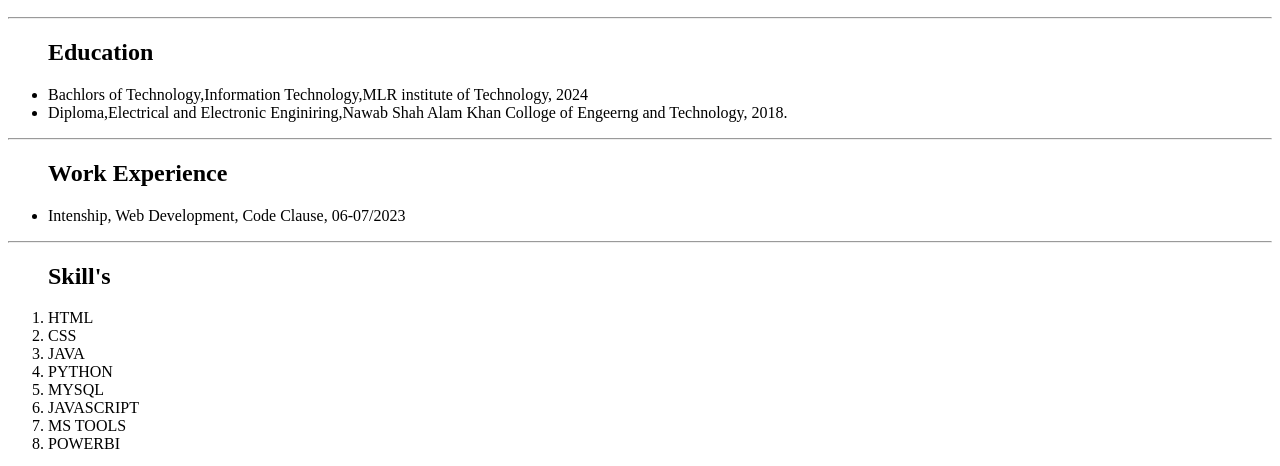
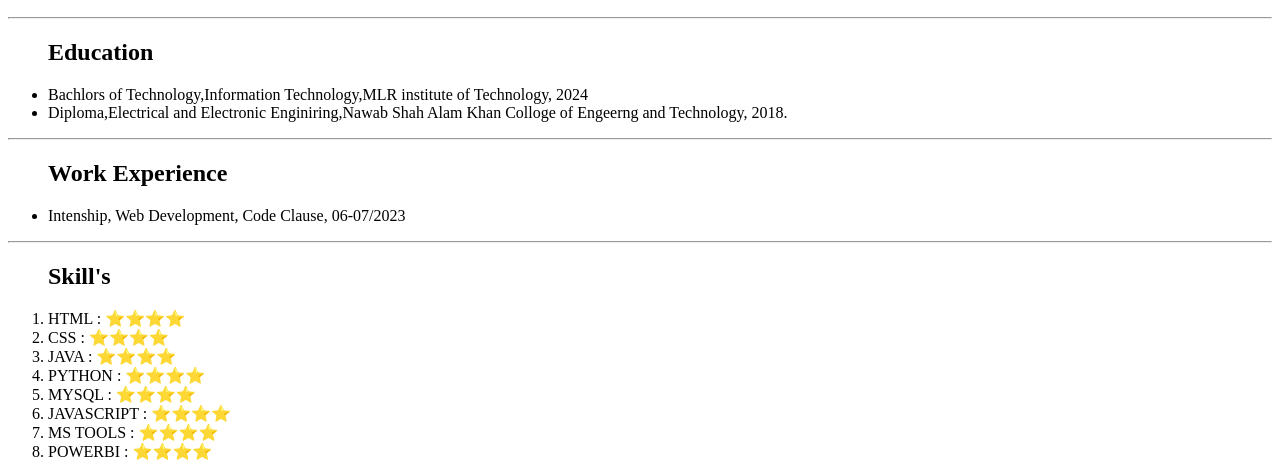
Before and after one commit to Nazeeruddin24/HTML-MyResum, a plain HTML site: page index.html in a window 1280 px wide. Shown: the part 486-952 px from the top of the page. Drawn offline with Linux system fonts and the light colour scheme.

Commit message:
Update index.html

```diff
--- a/index.html
+++ b/index.html
@@ -23,14 +23,14 @@
     <li>Intenship, Web Development, Code Clause, 06-07/2023</li>
     </ul><hr>
     <ol><h2>Skill's</h2>
-    <li>HTML</li>
-    <li>CSS</li>
-    <li>JAVA</li>
-    <li>PYTHON</li>
-    <li>MYSQL</li>
-    <li>JAVASCRIPT</li>
-    <li>MS TOOLS</li>
-    <li>POWERBI</li>
+    <li>HTML : ⭐️⭐️⭐️⭐️</li>
+    <li>CSS : ⭐️⭐️⭐️⭐️</li>
+    <li>JAVA : ⭐️⭐️⭐️⭐️</li>
+    <li>PYTHON : ⭐️⭐️⭐️⭐️</li>
+    <li>MYSQL : ⭐️⭐️⭐️⭐️</li>
+    <li>JAVASCRIPT : ⭐️⭐️⭐️⭐️</li>
+    <li>MS TOOLS : ⭐️⭐️⭐️⭐️</li>
+    <li>POWERBI : ⭐️⭐️⭐️⭐️</li>
 </ol><hr>
 <ul><h2>Certifications</h2>
 <li>Cloud Computing (01-2023 04-2023)</li>
```
